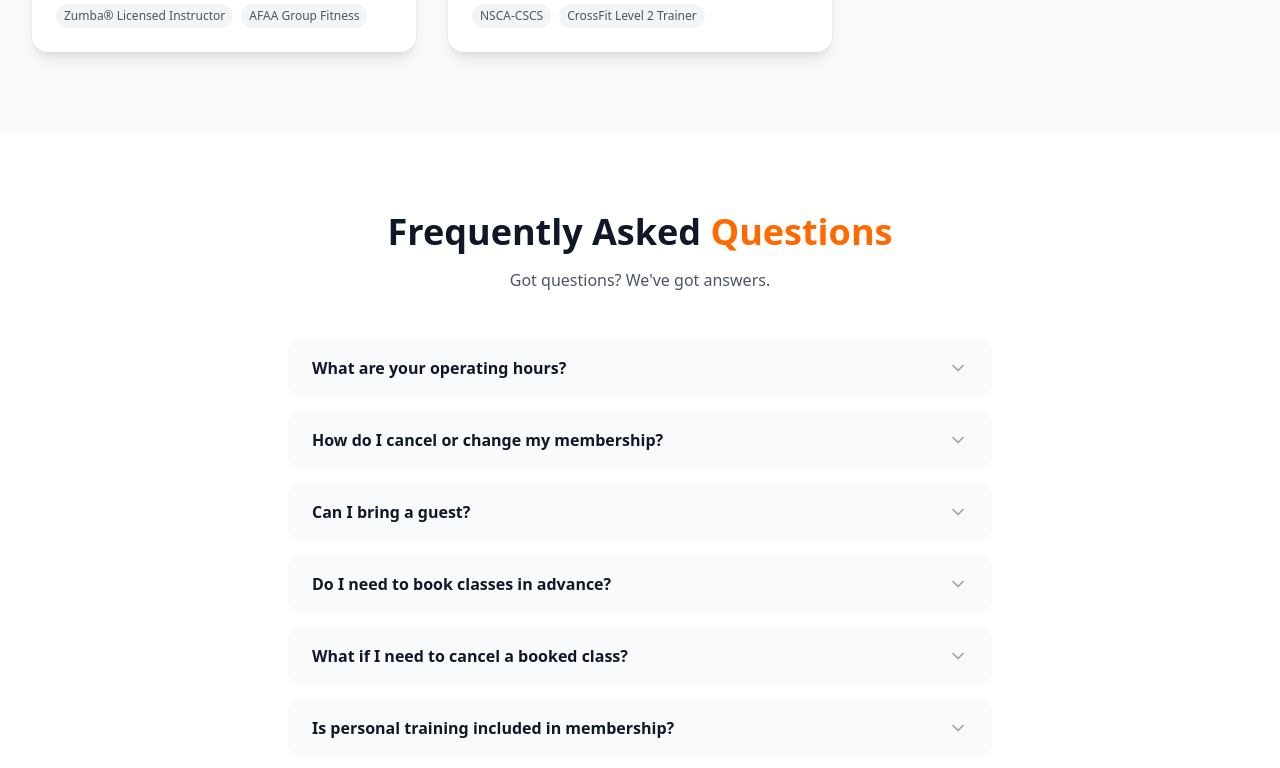
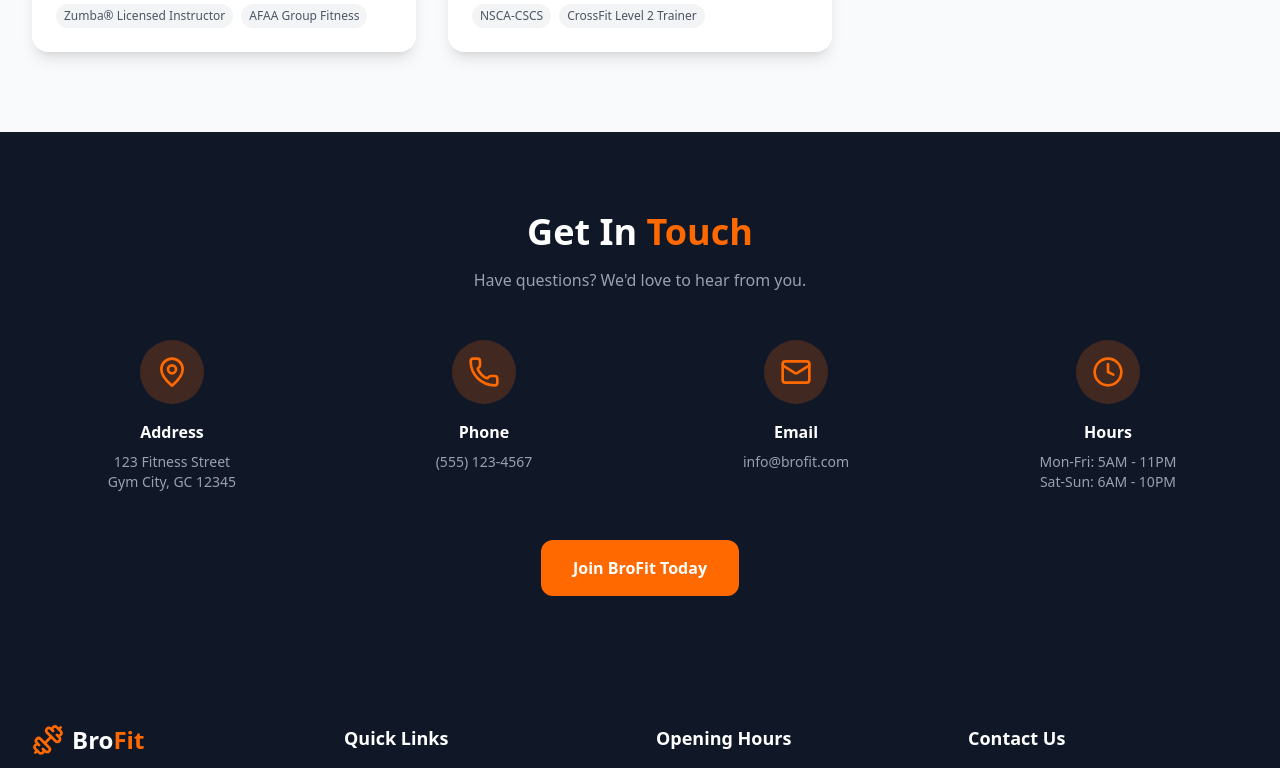
Before and after one commit to Kadirose05/brofitwebapp, a React (Vite) app: page /about in a window 1280 px wide. Shown: the part 3340-4108 px from the top of the page. Built offline with nearby package versions, Linux system fonts and the light colour scheme.

Commit message:
Remove FAQ section from AboutPage
Removed FAQ section from AboutPage component.

```diff
--- a/src/pages/AboutPage.jsx
+++ b/src/pages/AboutPage.jsx
@@ -230,46 +230,6 @@ const AboutPage = () => {
         </div>
       </section>
 
-      {/* FAQ Section */}
-      <section className="py-20 bg-white">
-        <div className="max-w-3xl mx-auto px-4 sm:px-6 lg:px-8">
-          <div className="text-center mb-12">
-            <h2 className="text-3xl md:text-4xl font-bold text-gray-900 mb-4">
-              Frequently Asked <span className="text-orange-500">Questions</span>
-            </h2>
-            <p className="text-gray-600">
-              Got questions? We've got answers.
-            </p>
-          </div>
-
-          <div className="space-y-4">
-            {faqData.faqs.map((faq) => (
-              <div
-                key={faq.id}
-                className="bg-gray-50 rounded-xl overflow-hidden"
-              >
-                <button
-                  onClick={() => setOpenFaq(openFaq === faq.id ? null : faq.id)}
-                  className="w-full px-6 py-4 text-left flex items-center justify-between hover:bg-gray-100 transition-colors"
-                >
-                  <span className="font-semibold text-gray-900">{faq.question}</span>
-                  {openFaq === faq.id ? (
-                    <ChevronUp className="h-5 w-5 text-orange-500 flex-shrink-0" />
-                  ) : (
-                    <ChevronDown className="h-5 w-5 text-gray-400 flex-shrink-0" />
-                  )}
-                </button>
-                {openFaq === faq.id && (
-                  <div className="px-6 pb-4 text-gray-600">
-                    {faq.answer}
-                  </div>
-                )}
-              </div>
-            ))}
-          </div>
-        </div>
-      </section>
-
       {/* Contact Section */}
       <section className="py-20 bg-gray-900 text-white">
         <div className="max-w-7xl mx-auto px-4 sm:px-6 lg:px-8">
```
